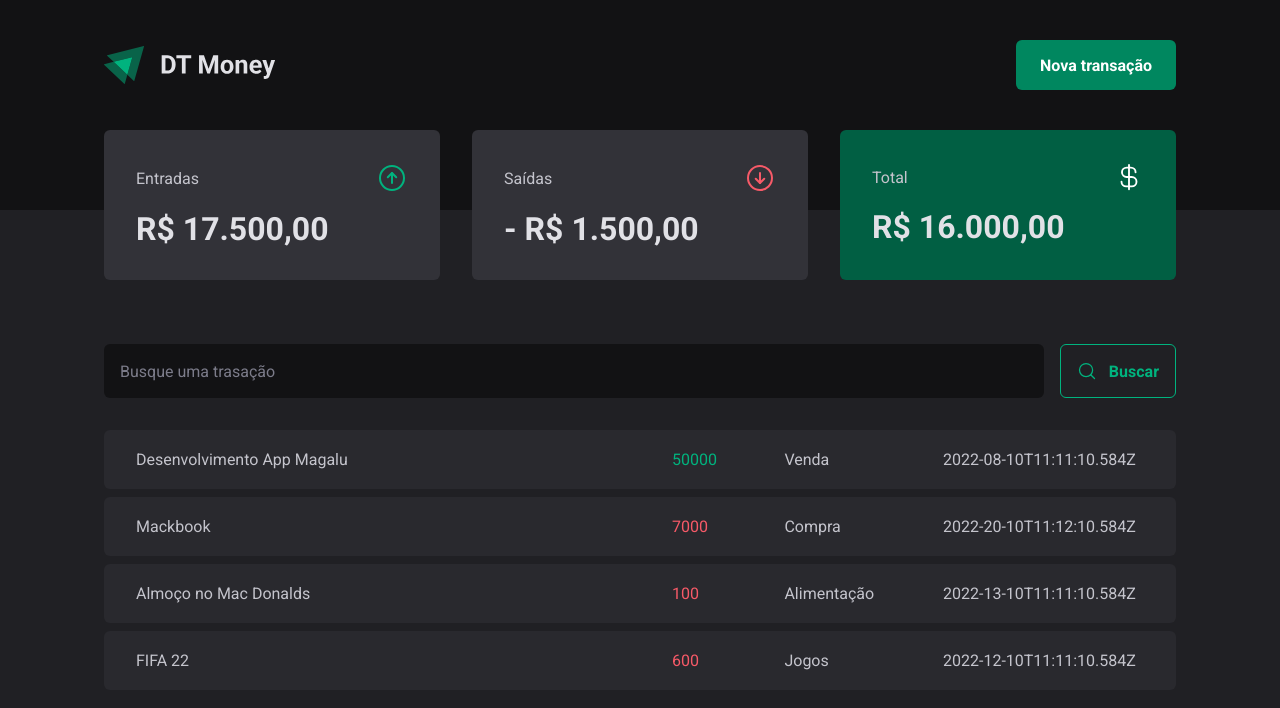
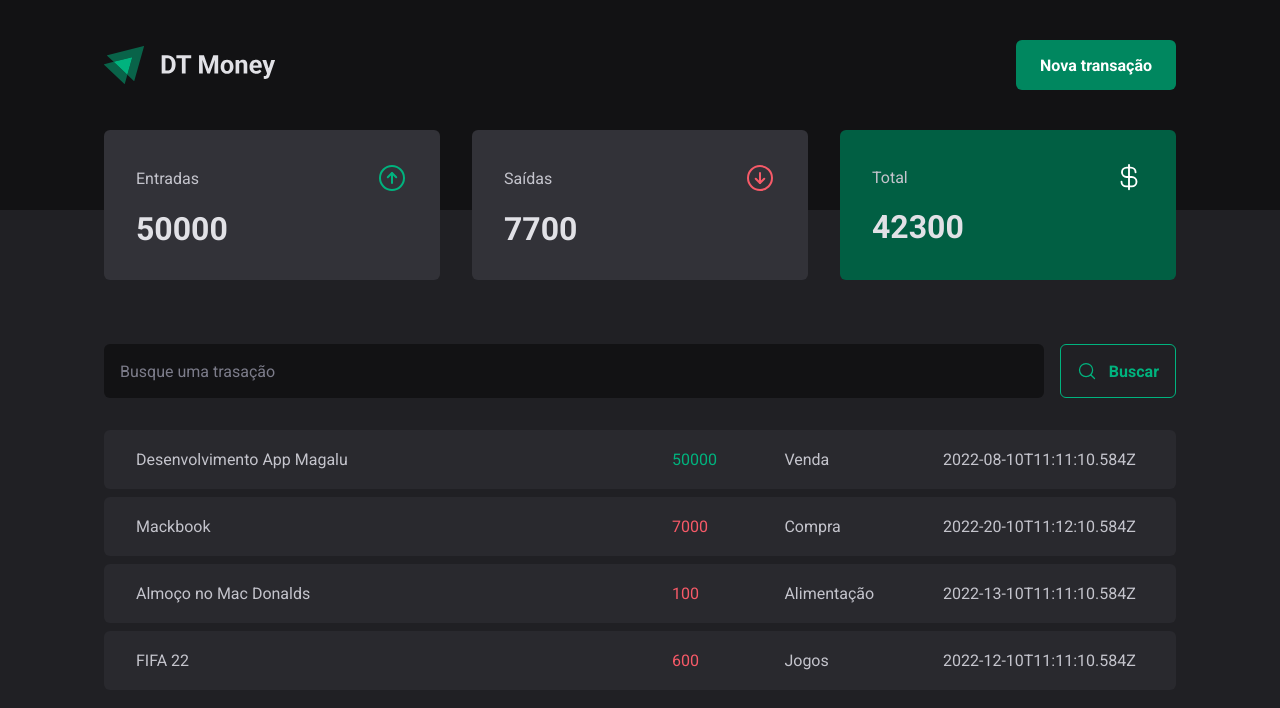
Before and after one commit to ronaldprofile/rseat-dt-money, a React (Vite) app: page / in a window 1280 px wide. Shown: the top 708 px of the page. Built offline with nearby package versions, Linux system fonts and the light colour scheme; data requests are answered from the project's data file.

Commit message:
transaction summary calculation

```diff
--- a/src/components/Summary/index.tsx
+++ b/src/components/Summary/index.tsx
@@ -1,7 +1,29 @@
 import { ArrowCircleDown, ArrowCircleUp, CurrencyDollar } from "phosphor-react";
+import { useTransactions } from "../../contexts/Transactions/TransactionContext";
 import * as S from "./styles";
 
 export function Summary() {
+  const { transactions } = useTransactions();
+
+  const summary = transactions.reduce(
+    (acc, transaction) => {
+      if (transaction.type === "income") {
+        acc.income += transaction.price;
+        acc.total += transaction.price;
+      } else {
+        acc.outcome += transaction.price;
+        acc.total -= transaction.price;
+      }
+
+      return acc;
+    },
+    {
+      total: 0,
+      income: 0,
+      outcome: 0,
+    }
+  );
+
   return (
     <S.SummaryContainer>
       <S.SummaryCard>
@@ -11,7 +33,7 @@ export function Summary() {
           <ArrowCircleUp size={32} color="#00b37e" />
         </header>
 
-        <strong>R$ 17.500,00</strong>
+        <strong>{summary.income}</strong>
       </S.SummaryCard>
 
       <S.SummaryCard>
@@ -21,7 +43,7 @@ export function Summary() {
           <ArrowCircleDown size={32} color="#f75a68" />
         </header>
 
-        <strong>- R$ 1.500,00</strong>
+        <strong>{summary.outcome}</strong>
       </S.SummaryCard>
 
       <S.SummaryCard variant="green">
@@ -31,7 +53,7 @@ export function Summary() {
           <CurrencyDollar size={30} color="#fff" />
         </header>
 
-        <strong>R$ 16.000,00</strong>
+        <strong>{summary.total}</strong>
       </S.SummaryCard>
     </S.SummaryContainer>
   );
```
